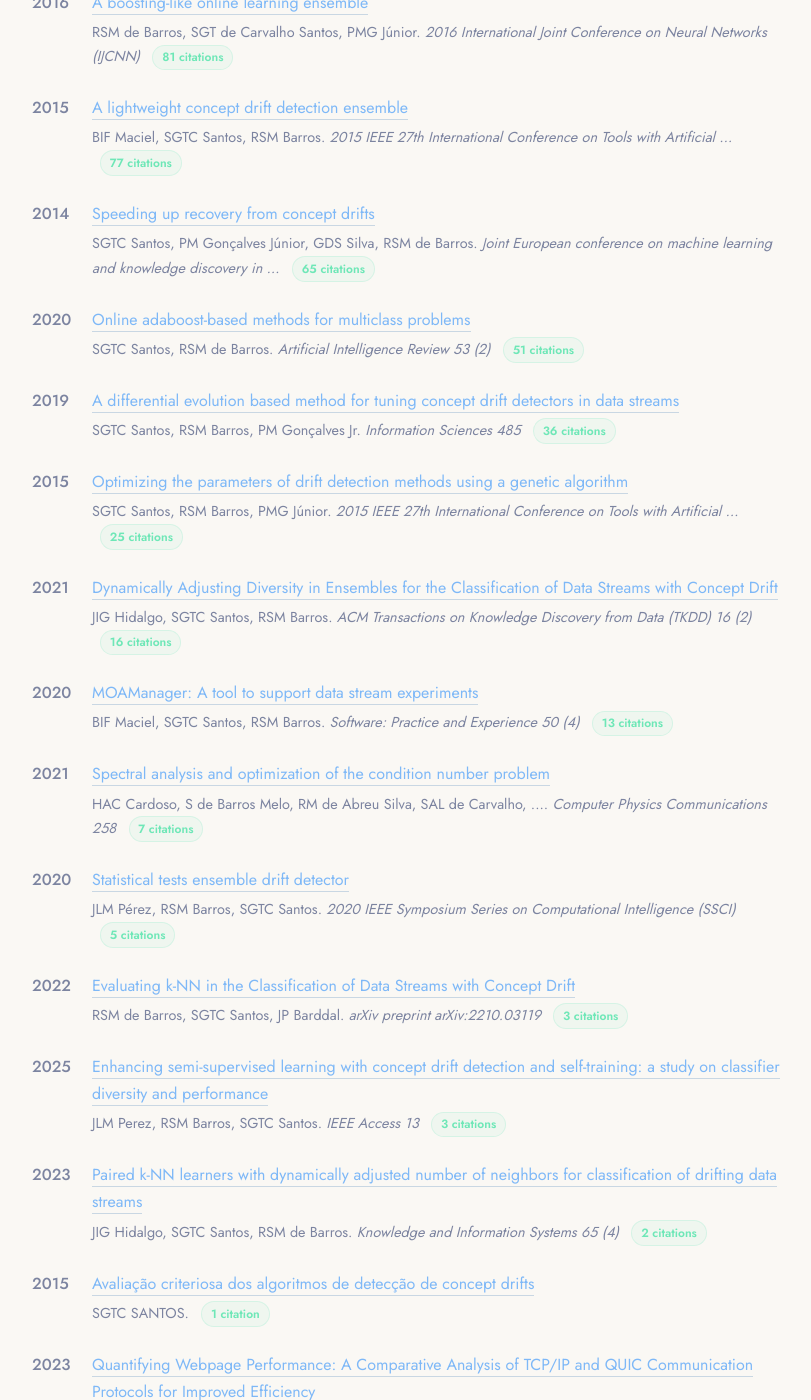
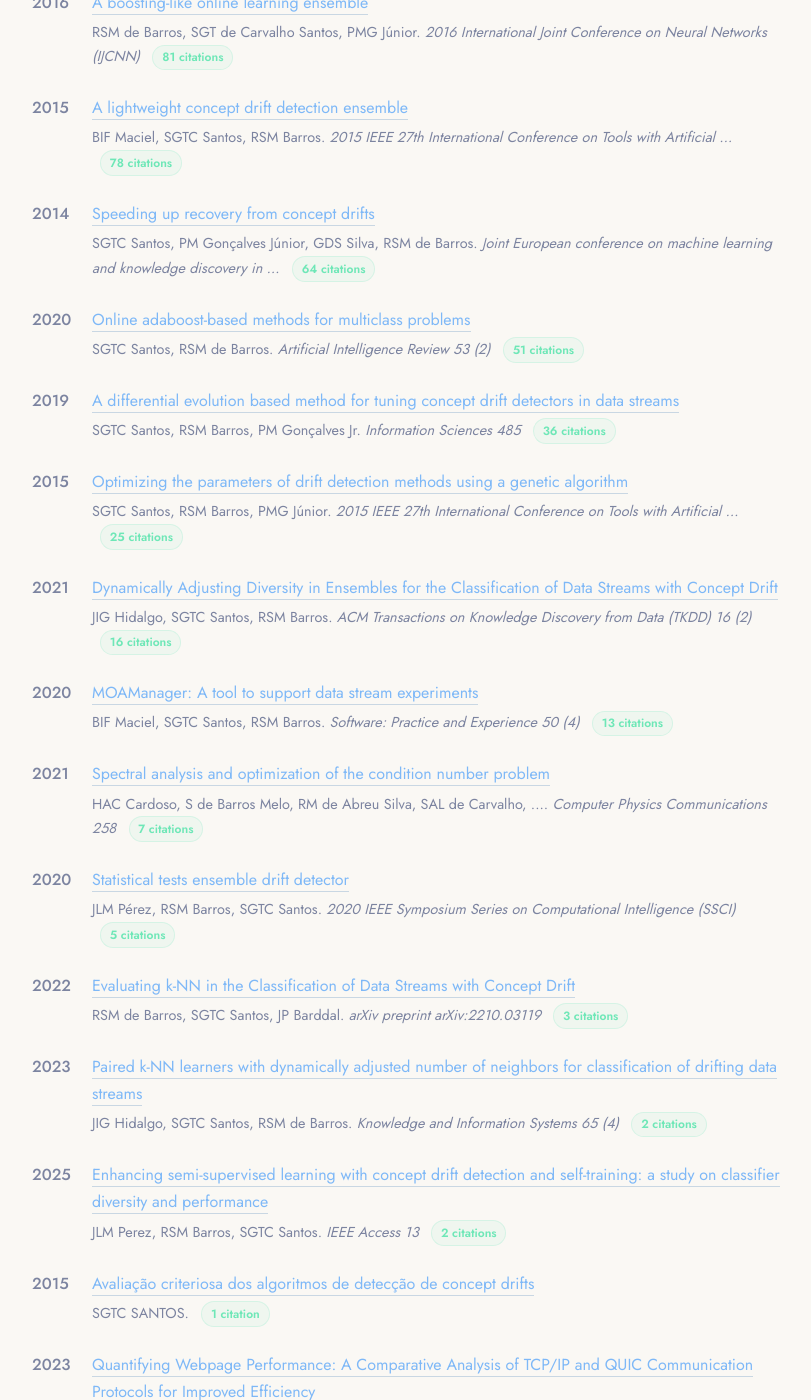
Before and after one commit to silasgtcs/silasgtcs.github.io, a Jekyll site: the page built from index.md, in a window 1280 px wide and 1400 px high, scrolled down 987 px. Shown: the whole window, without its empty margins (228-1039 px from the left). Built offline with Jekyll 4.4.1, drawn with Linux system fonts in a browser that asks for light colours; a style sheet for code colours, icons or effects is not loaded; our own code applies the rules of GitHub Pages for plain Markdown files; part of the change alters nothing that is shown; some of the changed text lies outside the part shown.

```diff
--- a/_data/publications.yml
+++ b/_data/publications.yml
@@ -1,7 +1,7 @@
 - title: A comparative study on concept drift detectors
   venue: Expert Systems with Applications 41 (18)
   year: 2014
-  citations: 273
+  citations: 275
   url: https://scholar.google.com/citations?view_op=view_citation&hl=en&user=2rFpFMcAAAAJ&pagesize=100&sortby=pubdate&citation_for_view=2rFpFMcAAAAJ:u-x6o8ySG0sC
   authors:
   - PM Gonçalves Jr
@@ -11,7 +11,7 @@
 - title: 'RDDM: Reactive drift detection method'
   venue: Expert Systems with Applications 90
   year: 2017
-  citations: 256
+  citations: 260
   url: https://scholar.google.com/citations?view_op=view_citation&hl=en&user=2rFpFMcAAAAJ&pagesize=100&sortby=pubdate&citation_for_view=2rFpFMcAAAAJ:IjCSPb-OGe4C
   authors:
   - RSM Barros
@@ -21,7 +21,7 @@
 - title: A large-scale comparison of concept drift detectors
   venue: Information Sciences 451
   year: 2018
-  citations: 218
+  citations: 219
   url: https://scholar.google.com/citations?view_op=view_citation&hl=en&user=2rFpFMcAAAAJ&pagesize=100&sortby=pubdate&citation_for_view=2rFpFMcAAAAJ:zYLM7Y9cAGgC
   authors:
   - RSM Barros
@@ -46,7 +46,7 @@
 - title: A lightweight concept drift detection ensemble
   venue: 2015 IEEE 27th International Conference on Tools with Artificial …
   year: 2015
-  citations: 77
+  citations: 78
   url: https://scholar.google.com/citations?view_op=view_citation&hl=en&user=2rFpFMcAAAAJ&pagesize=100&sortby=pubdate&citation_for_view=2rFpFMcAAAAJ:d1gkVwhDpl0C
   authors:
   - BIF Maciel
@@ -56,7 +56,7 @@
   venue: Joint European conference on machine learning and knowledge discovery in
     …
   year: 2014
-  citations: 65
+  citations: 64
   url: https://scholar.google.com/citations?view_op=view_citation&hl=en&user=2rFpFMcAAAAJ&pagesize=100&sortby=pubdate&citation_for_view=2rFpFMcAAAAJ:u5HHmVD_uO8C
   authors:
   - SGTC Santos
@@ -129,16 +129,6 @@
   - JLM Pérez
   - RSM Barros
   - SGTC Santos
-- title: 'Enhancing semi-supervised learning with concept drift detection and self-training:
-    a study on classifier diversity and performance'
-  venue: IEEE Access 13
-  year: 2025
-  citations: 3
-  url: https://scholar.google.com/citations?view_op=view_citation&hl=en&user=2rFpFMcAAAAJ&pagesize=100&sortby=pubdate&citation_for_view=2rFpFMcAAAAJ:3fE2CSJIrl8C
-  authors:
-  - JLM Perez
-  - RSM Barros
-  - SGTC Santos
 - title: Evaluating k-NN in the Classification of Data Streams with Concept Drift
   venue: arXiv preprint arXiv:2210.03119
   year: 2022
@@ -148,6 +138,16 @@
   - RSM de Barros
   - SGTC Santos
   - JP Barddal
+- title: 'Enhancing semi-supervised learning with concept drift detection and self-training:
+    a study on classifier diversity and performance'
+  venue: IEEE Access 13
+  year: 2025
+  citations: 2
+  url: https://scholar.google.com/citations?view_op=view_citation&hl=en&user=2rFpFMcAAAAJ&pagesize=100&sortby=pubdate&citation_for_view=2rFpFMcAAAAJ:3fE2CSJIrl8C
+  authors:
+  - JLM Perez
+  - RSM Barros
+  - SGTC Santos
 - title: Paired k-NN learners with dynamically adjusted number of neighbors for classification
     of drifting data streams
   venue: Knowledge and Information Systems 65 (4)
```
